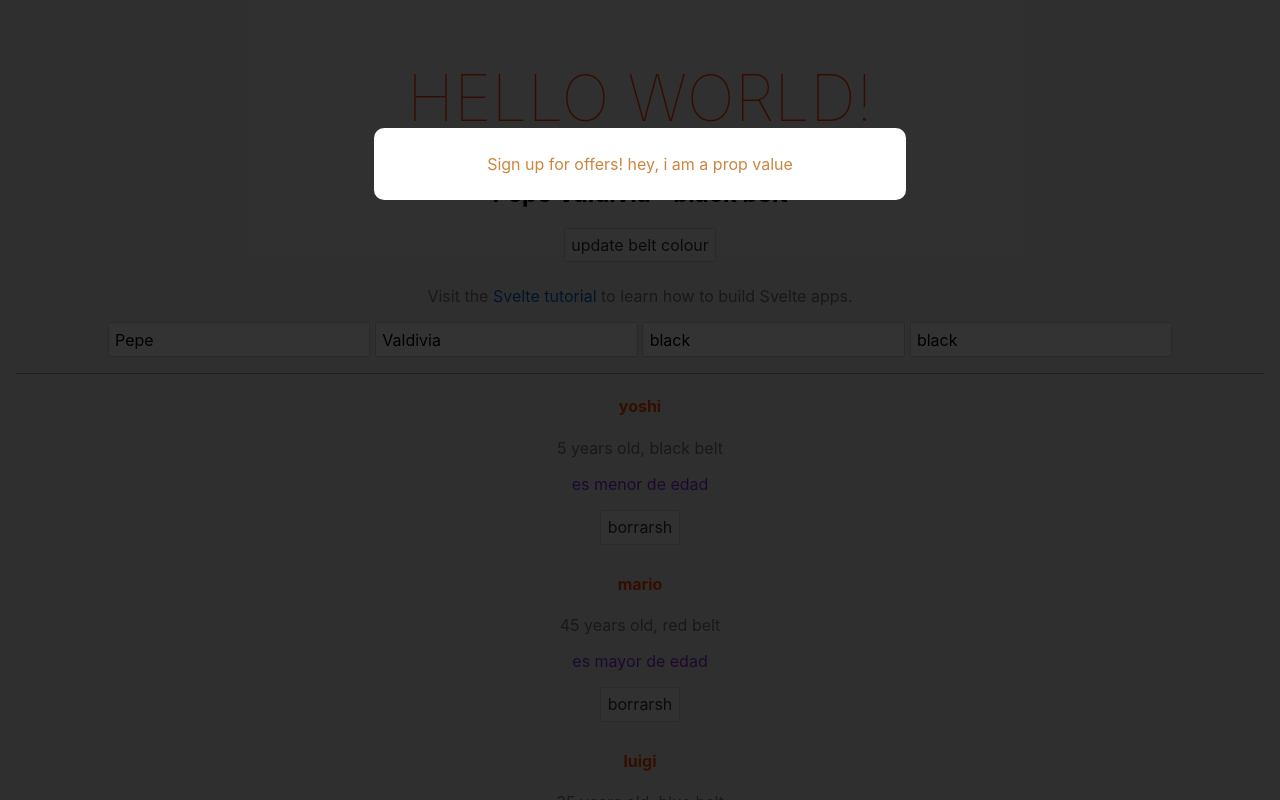
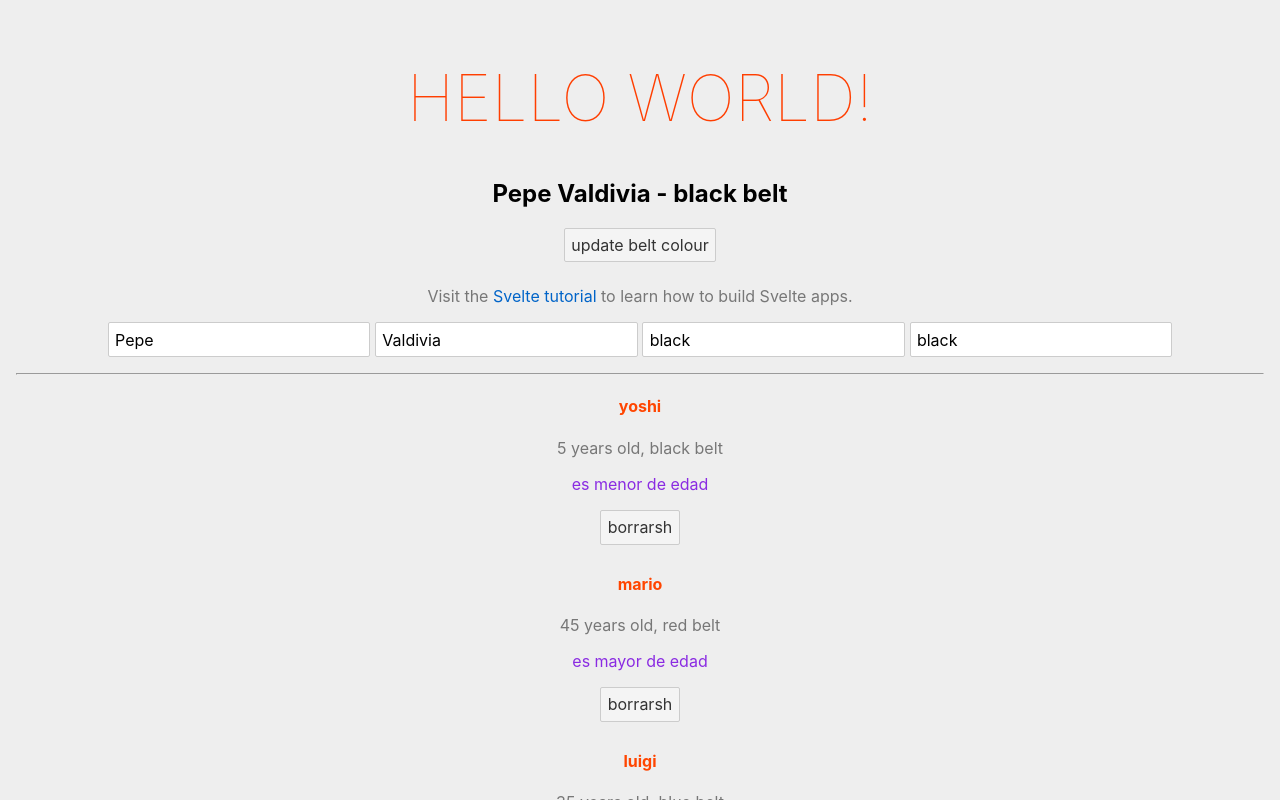
Before and after one commit to pepeul1191/svelte-tuto, a Svelte app: page / in a window 1280 px wide. Shown: the top 800 px of the page. Built offline with nearby package versions, Linux system fonts and the light colour scheme.

Commit message:
compoentes

```diff
--- a/src/App.svelte
+++ b/src/App.svelte
@@ -5,11 +5,16 @@
 	let beltColor = 'black';
 	let firstName = 'Pepe';
 	let lastName = 'Valdivia';
+	let show = false;
 
 	$: fullName = `${firstName} ${lastName}`;
 	$: {
 		console.log(beltColor);
 		console.log(fullName);
+	};
+
+	const toggleModal = () => {
+		show = !show;
 	};
 
 	const handleClick = () => {
@@ -33,7 +38,7 @@
 	};
 </script>
 
-<Modal message="hey, i am a prop value" isPromo={false}/>
+<Modal 	message="hey, i am a prop value" 	isPromo={false} {show} on:click={toggleModal}/>
 <main>
 	<h1>Hello {name}!</h1>
 	<h2 style="color: {beltColor}">{fullName} - {beltColor} belt</h2>
@@ -58,6 +63,7 @@
 		{:else}
 		<p>Lista vacía XD</p>
 	{/each}
+	<button on:click|once={toggleModal}>Show Modal</button>
 </main>
 
 <style>
--- a/src/Modal.svelte
+++ b/src/Modal.svelte
@@ -1,11 +1,11 @@
 <script>
   export let message = 'default';
   export let isPromo = true;
-  let show = true;
+  export let show = true;
 </script>
 
 {#if show}
-  <div class="backdrop" class:promo={isPromo}>
+  <div class="backdrop" class:promo={isPromo} on:click|self>
     <div class="modal">
       <p>Sign up for offers! {message}</p>
     </div>
```
